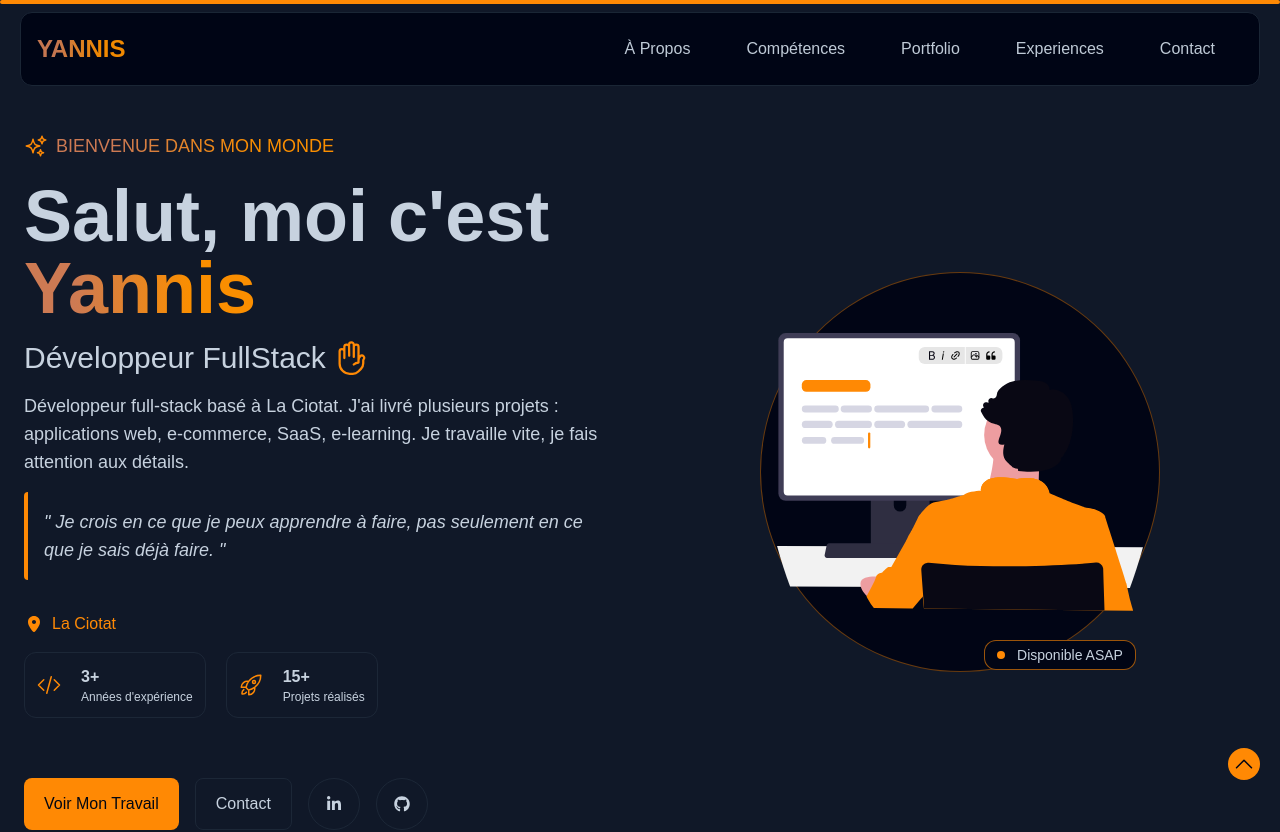
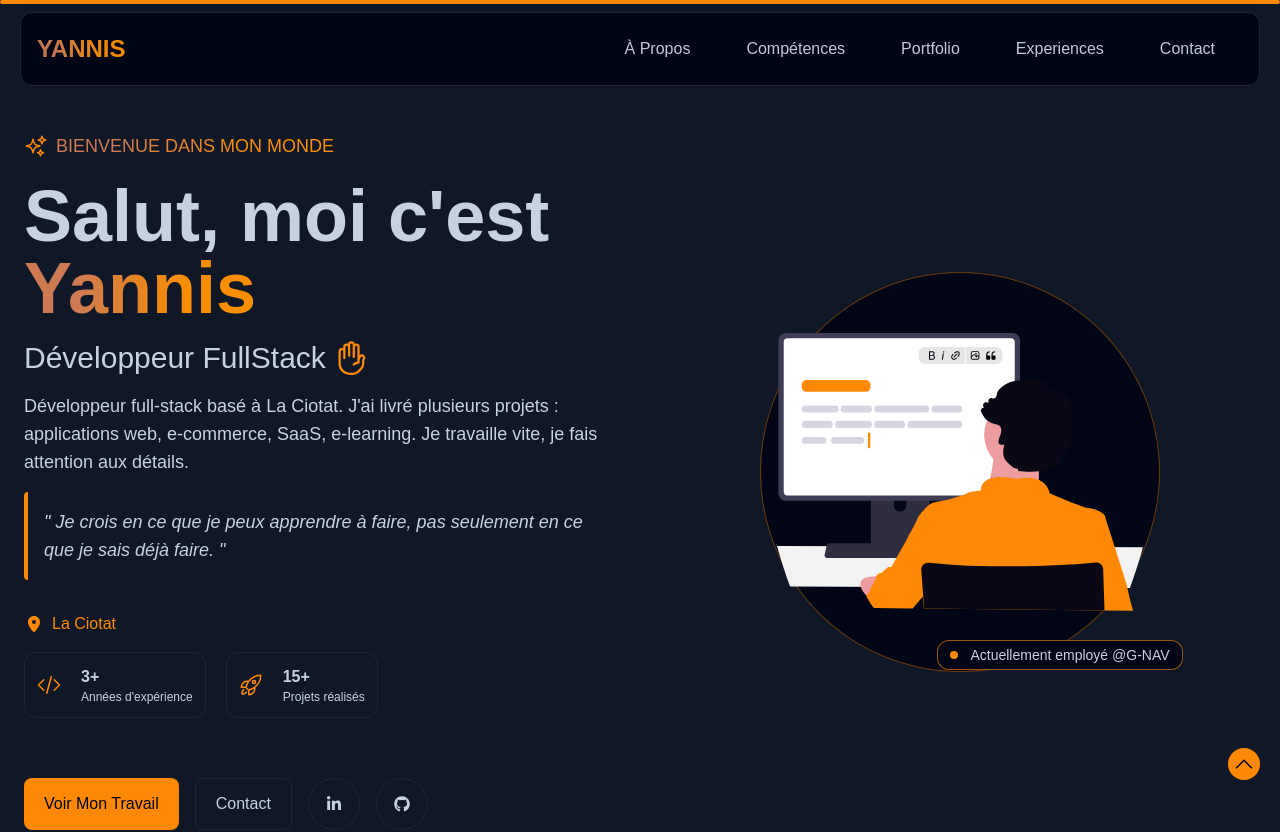
Before and after one commit to Boomwerk/portfolio2026, a React (Vite) app: page / in a window 1280 px wide. Shown: the top 832 px of the page. Built offline with nearby package versions, Linux system fonts and the light colour scheme.

Commit message:
change work status

```diff
--- a/src/App.tsx
+++ b/src/App.tsx
@@ -170,9 +170,9 @@ function App() {
               <div className="status status-primary animate-ping"></div>
               <div className="status status-primary"></div>
             </div>
-            <p className='text-sm'>
-              Disponible ASAP
-            </p>
+            <a href='https://www.g-nav.org/' target='_blank' className='text-sm'>
+              Actuellement employé @G-NAV
+            </a>
           </div>
 
         </motion.div>
```
